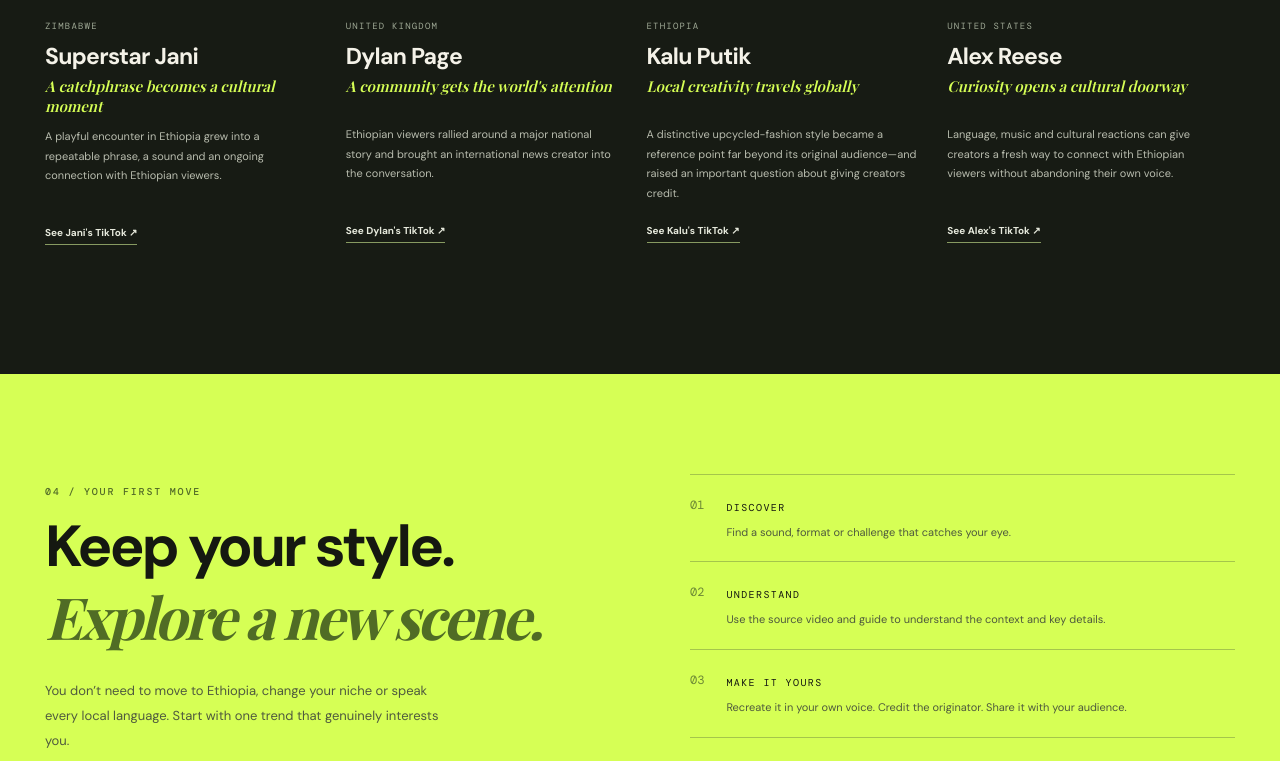
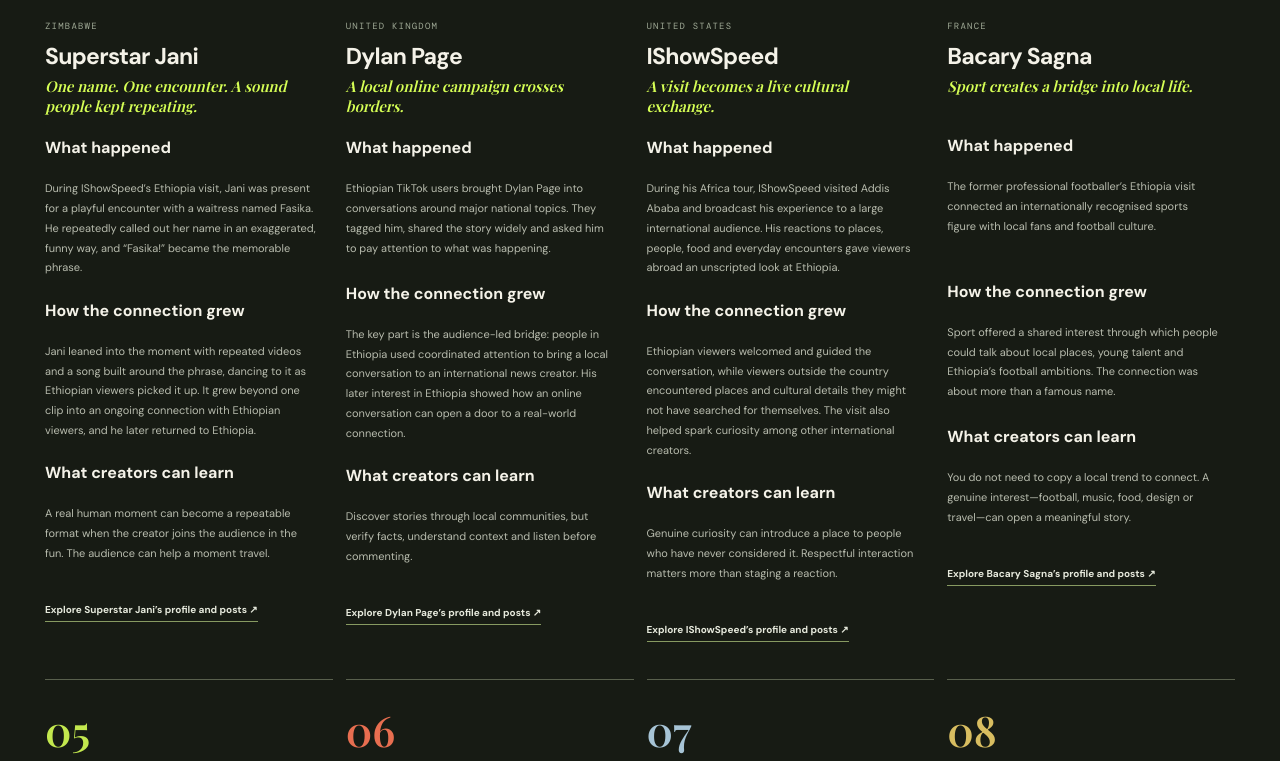
Before and after one commit to Daniyyyyyyyy/ethiopian-trend-discovery, a Next.js app: page / in a window 1280 px wide. Shown: the part 2448-3209 px from the top of the page. Built offline with nearby package versions, Linux system fonts and the light colour scheme; no server answers; the database is empty; a web font is replaced by a local one.

Commit message:
Turn creator profiles into detailed case studies

```diff
--- a/app/page.tsx
+++ b/app/page.tsx
@@ -3,10 +3,16 @@ import { getPublishedTrends } from "@/lib/trends";
 
 const categories = ["Comedy", "Music & dance", "Relationships", "Student life", "Fashion & beauty", "Lifestyle", "Challenges", "Art & creativity"];
 const stories = [
-  { name: "Superstar Jani", origin: "Zimbabwe", tag: "A catchphrase becomes a cultural moment", text: "A playful encounter in Ethiopia grew into a repeatable phrase, a sound and an ongoing connection with Ethiopian viewers.", href: "https://www.tiktok.com/@superstarjani", label: "See Jani's TikTok" },
-  { name: "Dylan Page", origin: "United Kingdom", tag: "A community gets the world's attention", text: "Ethiopian viewers rallied around a major national story and brought an international news creator into the conversation.", href: "https://www.tiktok.com/@dylan.page", label: "See Dylan's TikTok" },
-  { name: "Kalu Putik", origin: "Ethiopia", tag: "Local creativity travels globally", text: "A distinctive upcycled-fashion style became a reference point far beyond its original audience—and raised an important question about giving creators credit.", href: "https://www.tiktok.com/@kalu.putic", label: "See Kalu's TikTok" },
-  { name: "Alex Reese", origin: "United States", tag: "Curiosity opens a cultural doorway", text: "Language, music and cultural reactions can give creators a fresh way to connect with Ethiopian viewers without abandoning their own voice.", href: "https://www.tiktok.com/@thealexreese", label: "See Alex's TikTok" },
+  { name: "Superstar Jani", origin: "Zimbabwe", tag: "One name. One encounter. A sound people kept repeating.", story: "During IShowSpeed’s Ethiopia visit, Jani was present for a playful encounter with a waitress named Fasika. He repeatedly called out her name in an exaggerated, funny way, and “Fasika!” became the memorable phrase.", spread: "Jani leaned into the moment with repeated videos and a song built around the phrase, dancing to it as Ethiopian viewers picked it up. It grew beyond one clip into an ongoing connection with Ethiopian viewers, and he later returned to Ethiopia.", lesson: "A real human moment can become a repeatable format when the creator joins the audience in the fun. The audience can help a moment travel.", href: "https://www.tiktok.com/@superstarjani", label: "Explore Superstar Jani’s profile and posts" },
+  { name: "Dylan Page", origin: "United Kingdom", tag: "A local online campaign crosses borders.", story: "Ethiopian TikTok users brought Dylan Page into conversations around major national topics. They tagged him, shared the story widely and asked him to pay attention to what was happening.", spread: "The key part is the audience-led bridge: people in Ethiopia used coordinated attention to bring a local conversation to an international news creator. His later interest in Ethiopia showed how an online conversation can open a door to a real-world connection.", lesson: "Discover stories through local communities, but verify facts, understand context and listen before commenting.", href: "https://www.tiktok.com/@dylan.page", label: "Explore Dylan Page’s profile and posts" },
+  { name: "IShowSpeed", origin: "United States", tag: "A visit becomes a live cultural exchange.", story: "During his Africa tour, IShowSpeed visited Addis Ababa and broadcast his experience to a large international audience. His reactions to places, people, food and everyday encounters gave viewers abroad an unscripted look at Ethiopia.", spread: "Ethiopian viewers welcomed and guided the conversation, while viewers outside the country encountered places and cultural details they might not have searched for themselves. The visit also helped spark curiosity among other international creators.", lesson: "Genuine curiosity can introduce a place to people who have never considered it. Respectful interaction matters more than staging a reaction.", href: "https://www.tiktok.com/@ishowspeed", label: "Explore IShowSpeed’s profile and posts" },
+  { name: "Bacary Sagna", origin: "France", tag: "Sport creates a bridge into local life.", story: "The former professional footballer’s Ethiopia visit connected an internationally recognised sports figure with local fans and football culture.", spread: "Sport offered a shared interest through which people could talk about local places, young talent and Ethiopia’s football ambitions. The connection was about more than a famous name.", lesson: "You do not need to copy a local trend to connect. A genuine interest—football, music, food, design or travel—can open a meaningful story.", href: "https://www.tiktok.com/@bacarysagna", label: "Explore Bacary Sagna’s profile and posts" },
+  { name: "Kalu Putik", origin: "Ethiopia", tag: "A local design language travels—and credit matters.", story: "Kalu Putik became known for fashion built around upcycling and transforming discarded materials into distinctive wearable pieces. The work drew attention for its recognisable creative point of view.", spread: "As the visual style travelled beyond its original audience, other creators and accounts began referencing or recreating similar ideas. That visibility raised an important issue: inspiration should not erase the person who originated the work.", lesson: "Ethiopian creators originate ideas too. If you adapt someone’s work, credit them clearly and link the original.", href: "https://www.tiktok.com/@kalu.putic", label: "Explore Kalu Putik’s profile and posts" },
+  { name: "Alex Reese", origin: "United States", tag: "Language and culture turn curiosity into connection.", story: "Alex Reese has explored Ethiopian culture through language, music, food and reaction-style content, making cultural discovery part of his own creator voice.", spread: "Amharic phrases, music and food reactions give viewers specific ways to participate: correct a pronunciation, explain a reference, recommend a song or share their own experience. It becomes a conversation, not a one-way performance.", lesson: "Start with one sincere question or cultural detail. Be open to correction and let people from the culture add context.", href: "https://www.tiktok.com/@thealexreese", label: "Explore Alex Reese’s profile and posts" },
+  { name: "Bruce", origin: "United Kingdom", tag: "Travel content becomes stronger through local collaboration.", story: "Bruce’s Ethiopia-related travel content and encounters show a route beyond quick landmark montages: meeting people who can explain the place from their own perspective.", spread: "Local conversations and collaborations give travel videos human detail. They also let Ethiopian participants appear as storytellers, guides and creative partners—not just background.", lesson: "If you visit, collaborate with local people, ask permission, represent them accurately and share credit. Make stories with people, not just about them.", href: "https://www.tiktok.com/@isthebrucetv", label: "Explore Bruce’s profile and posts" },
+  { name: "Avie", origin: "Kenya", tag: "A neighbouring culture makes the first step feel familiar.", story: "Avie’s Addis-focused content brings together everyday life, cooking and Amharic learning from the perspective of a Kenyan creator spending time in Ethiopia.", spread: "Viewers see someone learning and navigating a new environment, while Ethiopian viewers can share advice, language and local recommendations. That exchange makes everyday content culturally specific.", lesson: "You do not have to present yourself as an authority. Showing what you are learning—with humility—can be compelling.", href: "https://www.tiktok.com/@avie.in.addis", label: "Explore Avie’s profile and posts" },
+  { name: "Suraz Speaks", origin: "International creator", tag: "A few words in Amharic invite a whole conversation.", story: "Suraz Speaks has used Amharic-language moments and speech reactions to engage with Ethiopian culture and viewers.", spread: "Language clips invite participation: viewers can suggest a phrase, explain pronunciation or offer a more natural expression. The comments become part of the learning experience.", lesson: "A short language challenge is a low-barrier entry point. Check translations with fluent speakers and welcome corrections.", href: "https://www.tiktok.com/@suraz.speaks", label: "Explore Suraz Speaks’s profile and posts" },
+  { name: "Namour", origin: "International creator", tag: "A collaboration makes language differences the fun part.", story: "Namour’s Arabic-and-Amharic comparison and collaboration-style content uses similarities, differences and surprises between languages as its central idea.", spread: "Familiar expressions in another language give people a reason to comment, teach, tag a friend and share their own version. The format gives both cultures a voice.", lesson: "Cross-cultural content works best as an exchange. Involve fluent speakers, check meanings and never make an accent or language the joke.", href: "https://www.tiktok.com/@officialnamour", label: "Explore Namour’s profile and posts" }
 ];
 
 export default async function Home() {
@@ -36,7 +42,7 @@ export default async function Home() {
       {trends.length ? <div className="trend-grid">{trends.map((t,i)=><article className="trend-card" key={t.id}><div className={"trend-art trend-art-"+(i%4)}><span>{t.category}</span><b>{["↗","♫","✳","◉"][i%4]}</b><small>{t.lifecycle}</small></div><div className="trend-copy"><div className="trend-meta">{t.language || "Language open"} · {t.region || "Ethiopia"}</div><h3>{t.title}</h3><p>{t.summary}</p><Link href={"/trends/"+t.slug}>Open the creator playbook ↗</Link>{t.tiktok_url && <a href={t.tiktok_url} target="_blank" rel="noreferrer">Watch original video ↗</a>}</div></article>)}</div> : <div className="curation"><div className="curation-symbol">✳</div><div><h3>The first trend guides are being curated.</h3><p>We’re checking original videos, repeat recreations, language and context before publishing. No made-up trends. No uncredited originals.</p></div><span className="curation-status">CURATION IN PROGRESS</span></div>}
       <div className="section-footnote">Trend status can change quickly. Always check the original post and adapt the idea to your own style.</div>
     </div></section>
-    <section id="stories" className="stories-section"><div className="wrap"><div className="section-head stories-head"><div><div className="eyebrow">03 / REAL CREATOR JOURNEYS</div><h2>Different origins.<br/><em>One shared feed.</em></h2></div><p>These stories show different ways Ethiopian culture and audiences enter the global creator conversation. They are inspiration—not guarantees of what will happen to your next post.</p></div><div className="story-grid">{stories.map((s,i)=><article className="story-card" key={s.name}><div className={"story-number story-"+i}>0{i+1}</div><div className="story-origin">{s.origin}</div><h3>{s.name}</h3><div className="story-tag">{s.tag}</div><p>{s.text}</p><a href={s.href} target="_blank" rel="noreferrer">{s.label} ↗</a></article>)}</div></div></section>
+    <section id="stories" className="stories-section"><div className="wrap"><div className="section-head stories-head"><div><div className="eyebrow">03 / REAL CREATOR JOURNEYS</div><h2>Different origins.<br/><em>One shared feed.</em></h2></div><p>These stories show different ways Ethiopian culture and audiences enter the global creator conversation. They are inspiration—not guarantees of what will happen to your next post.</p></div><div className="story-grid">{stories.map((s,i)=><article className="story-card" key={s.name}><div className={"story-number story-"+(i%4)}>{String(i+1).padStart(2,"0")}</div><div className="story-origin">{s.origin}</div><h3>{s.name}</h3><div className="story-tag">{s.tag}</div><div className="story-detail"><h4>What happened</h4><p>{s.story}</p><h4>How the connection grew</h4><p>{s.spread}</p><h4>What creators can learn</h4><p>{s.lesson}</p></div><a href={s.href} target="_blank" rel="noreferrer">{s.label} ↗</a></article>)}</div><p className="story-disclaimer">These editorial case studies summarise creator journeys from publicly shared content and community research. They are not performance guarantees. Specific dates, metrics and event details should be checked against original posts before being presented as verified reporting.</p></div></section>
     <section id="how" className="how-section"><div className="wrap how-inner"><div><div className="eyebrow">04 / YOUR FIRST MOVE</div><h2>Keep your style.<br/><em>Explore a new scene.</em></h2><p>You don’t need to move to Ethiopia, change your niche or speak every local language. Start with one trend that genuinely interests you.</p><a className="button button-lime" href="#discover">Choose a trend <span>↗</span></a></div><div className="how-steps"><div><span>01</span><div><b>DISCOVER</b><p>Find a sound, format or challenge that catches your eye.</p></div></div><div><span>02</span><div><b>UNDERSTAND</b><p>Use the source video and guide to understand the context and key details.</p></div></div><div><span>03</span><div><b>MAKE IT YOURS</b><p>Recreate it in your own voice. Credit the originator. Share it with your audience.</p></div></div><div><span>04</span><div><b>SEE WHAT HAPPENS</b><p>Learn from real audience response. Decide whether you want to explore more.</p></div></div></div></div></section>
     <section className="closing"><div className="wrap closing-inner"><div className="closing-stamp">🇪🇹<br/>YOUR<br/>NEXT<br/>SCENE</div><div><div className="eyebrow">THE WORLD IS BIGGER THAN YOUR FOR YOU PAGE</div><h2>There’s more to discover.<br/><em>Start with Ethiopia.</em></h2><a className="button button-dark" href="#discover">Explore the trends <span>↗</span></a></div></div></section>
     <footer className="footer"><div className="wrap footer-inner"><a className="brand" href="/"><span className="brand-mark">E</span> ETHIOPIAN TRENDS</a><span>Independent trend discovery for creators everywhere.</span><span>Original creators deserve credit. © {new Date().getFullYear()}</span></div></footer>
```
